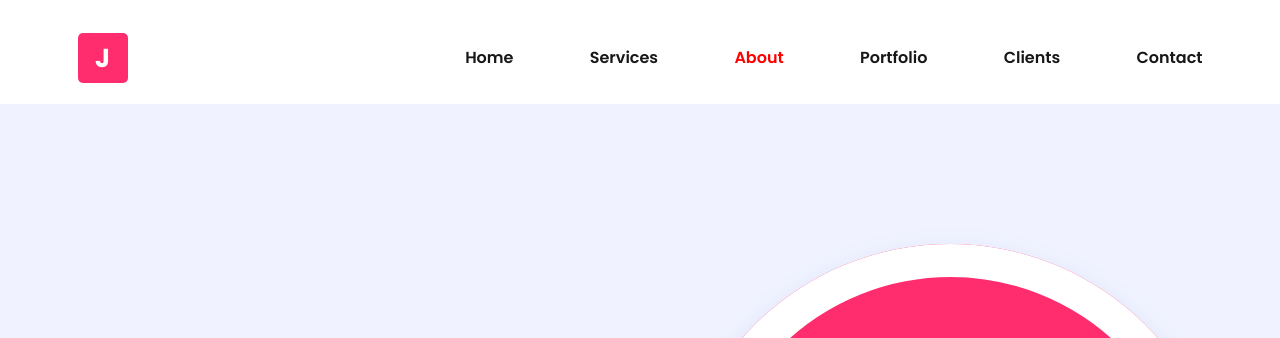
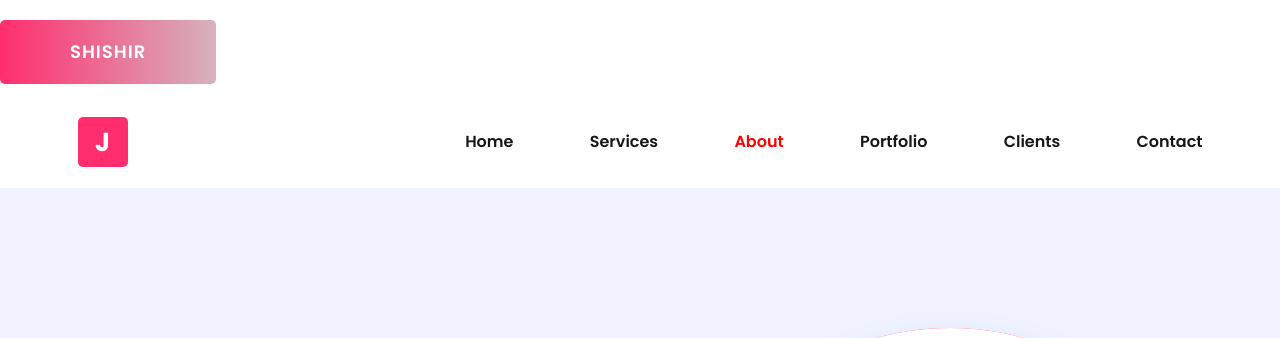
Before and after one commit to ShishirDeveloper/my-first-web-site, a plain HTML site: page index.html in a window 1280 px wide. Shown: the top 338 px of the page. Drawn offline with Linux system fonts and the light colour scheme.

Commit message:
done button

```diff
--- a/index.html
+++ b/index.html
@@ -31,6 +31,10 @@
 
 </head>
 <body>
+
+    <div class="my-awesome-button">
+        <button class="btn">shishir</button>
+    </div>
 
     <!-- =============== Header Area start =================== -->
     <header class="header-area sticky">
```
